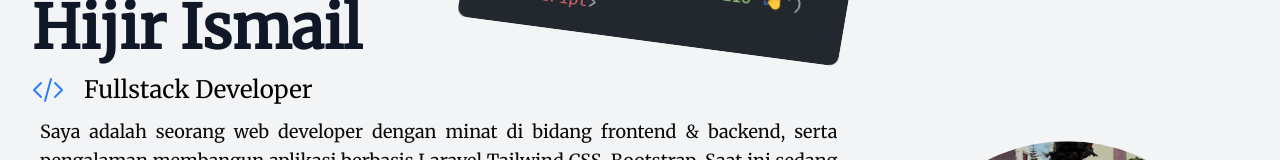
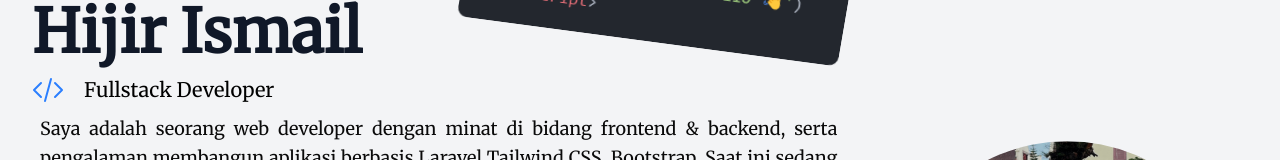
Before and after one commit to hjrsmail/porto-hijir, a Next.js app: page / in a window 1280 px wide. Shown: the part 260-420 px from the top of the page. Built offline with nearby package versions, Linux system fonts and the light colour scheme; no server answers.

Commit message:
modified text size from md to lg

```diff
--- a/app/(content)/hero/page.tsx
+++ b/app/(content)/hero/page.tsx
@@ -59,7 +59,7 @@
             {/* Text */}
             <div
                 className="duration-000 flex max-w-4xl flex-col items-center pt-20 transition-all ease-out md:ml-6 md:items-start md:pt-0 lg:col-span-2">
-                <h1 className="text-3xl text-gray-900 sm:text-5xl md:text-6xl dark:text-gray-300">
+                <h1 className="text-3xl text-gray-900 sm:text-5xl lg:text-6xl dark:text-gray-300">
                     <strong ref={strongRef} className="invisible ">
                         Hijir Ismail
                     </strong>
@@ -77,7 +77,7 @@
 
                 <div className="flst inline-items mt-3 flex  items-center gap-3 text-base text-pretty text-gray-700 sm:text-2xl/relaxed md:gap-5 dark:text-gray-200">
                     <CodeBracketIcon className='size-5 text-blue-500 hover:text-white md:size-8' />
-                    <p className="from-blue-400 to-purple-500 bg-clip-text text-black duration-100 hover:bg-gradient-to-r hover:text-transparent dark:text-gray-300">
+                    <p className="text-lg md:text-xl  from-blue-400 to-purple-500 bg-clip-text text-black duration-100 hover:bg-gradient-to-r hover:text-transparent dark:text-gray-300">
                         Fullstack Developer
                     </p>
                 </div>
```
